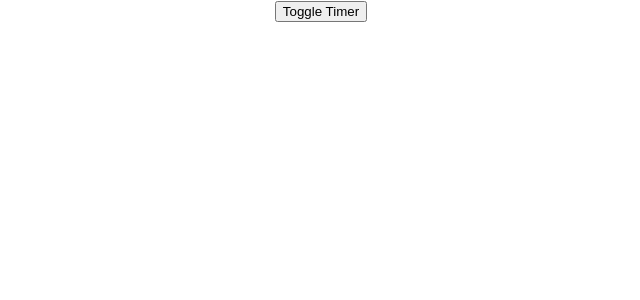
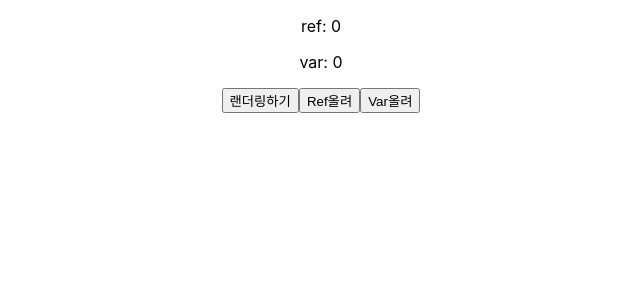
Before and after one commit to wmswmswms/react_study1, a React (Create React App) app: page / in a window 1280 px wide. Shown: the top 300 px of the page, without its empty margins (319-959 px from the left). Built offline with nearby package versions, Linux system fonts and the light colour scheme.

Commit message:
useRef 기본샘플

```diff
--- a/src/App.js
+++ b/src/App.js
@@ -1,19 +1,60 @@
 import './App.css';
-import { useState, useEffect } from 'react';
-import Timer from './componet/Timer';
+import {useState,useRef } from 'react';
+//import Timer from './componet/Timer';
 
 
 
 
 function App() {
 
-  const [showTimer,setshowTimer] = useState(false);
+  // const [count, setCount] = useState(0);
+
+  // //useRef는 object 형태임 {current: 0}
+  // //useRef 값이 바뀌면 렌더링 되지 않지만 값은 바뀐다.
+  // const countRef = useRef(0);
+  // //console.log(countRef);
+
+  // const increaseCountState = () =>{
+  //   setCount(count+1);
+  // }
+
+  // const increaseCountRef = ()=>{
+  //   countRef.current++;
+  // }
+
+
+  //useRef는 다시 렌더링도 해도 값을 유지함(마운트해제될때까지)
+  //일반 변수는 렌더링시 다시 초기화 됨
+  const countRef = useRef(0);
+  var countVar = 0;
+  const [render,setRender] = useState(0);
+
+  const doRendering = ()=>{
+      setRender(render+1);
+  }
+
+  const increaseRef = ()=>{
+    countRef.current++;
+    console.log('countRef:' + countRef.current);
+  }
+
+  const increaseVar = ()=>{
+    countVar++;
+    console.log('countVar:' + countVar);
+  }
+
+
 
   return (
     <div className="App">
-      {showTimer && <Timer /> } {/*showTimer 가 true일때만 실행*/}
-      <button onClick={()=>{ setshowTimer(!showTimer)  }}>Toggle Timer</button> {/* !showTimer 이건 현재값에 반대값이란말. showTimer 가 false면 반대값인 true, false이면 true 로 변ㄱ*/}
-     </div>
+    <p>ref: {countRef.current}</p>
+    <p>var: {countVar}</p>
+    <button onClick={doRendering}>랜더링하기</button>
+    <button onClick={increaseRef}>Ref올려</button>
+    <button onClick={increaseVar}>Var올려</button>
+
+
+    </div>
   );
 }
 
```
